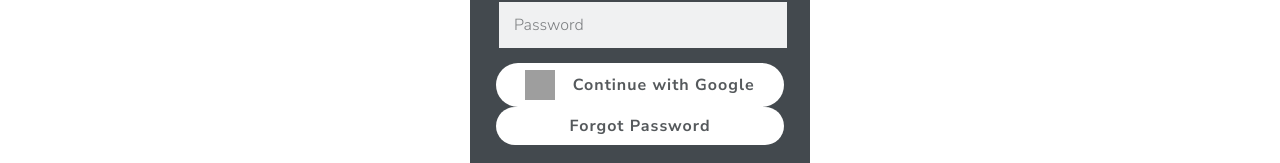
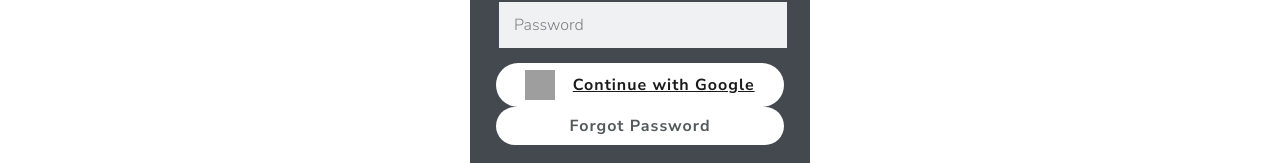
Before and after one commit to nmacenco/Ecommerce-Project, a React (Create React App) app in the folder client/: page /login in a window 1280 px wide. Shown: the part 416-579 px from the top of the page. Built offline with nearby package versions, Linux system fonts and the light colour scheme; grey boxes are pictures that could not be loaded.

Commit message:
add question admin :)

```diff
--- a/client/src/components/Login/Login.tsx
+++ b/client/src/components/Login/Login.tsx
@@ -85,12 +85,14 @@ const Login = (): JSX.Element => {
                 {error.passUser && <b className='invalid-feedback'>{error.passUser}</b>}
             </div>
 
-            <div className='google' onClick={SinInGoogle}>
+            <div className='google' >
                 <div>
                     <img src='https://freesvg.org/img/1534129544.png' />
                 </div>
                 <span>
-                    Continue with Google
+                    <a href='http://localhost:3001/api//signInWithGoogle' target='_blank'>
+                        Continue with Google
+                    </a>
                 </span>
             </div>
             <div className='google' onClick={forgotPassword}>
--- a/client/src/components/detail/questions/Question.tsx
+++ b/client/src/components/detail/questions/Question.tsx
@@ -61,7 +61,7 @@ const Question = ({ title, body, answer, user, idA }: Prop): JSX.Element => {
                     </div>
                     {console.log(user && !answer)}
                     {
-                        user && !answer ?
+                        user && user.role !== 'user' && !answer ?
                             <>
                                 <button className='btn-reply' onClick={() => setReply(!reply)}>
                                     Reply
```
